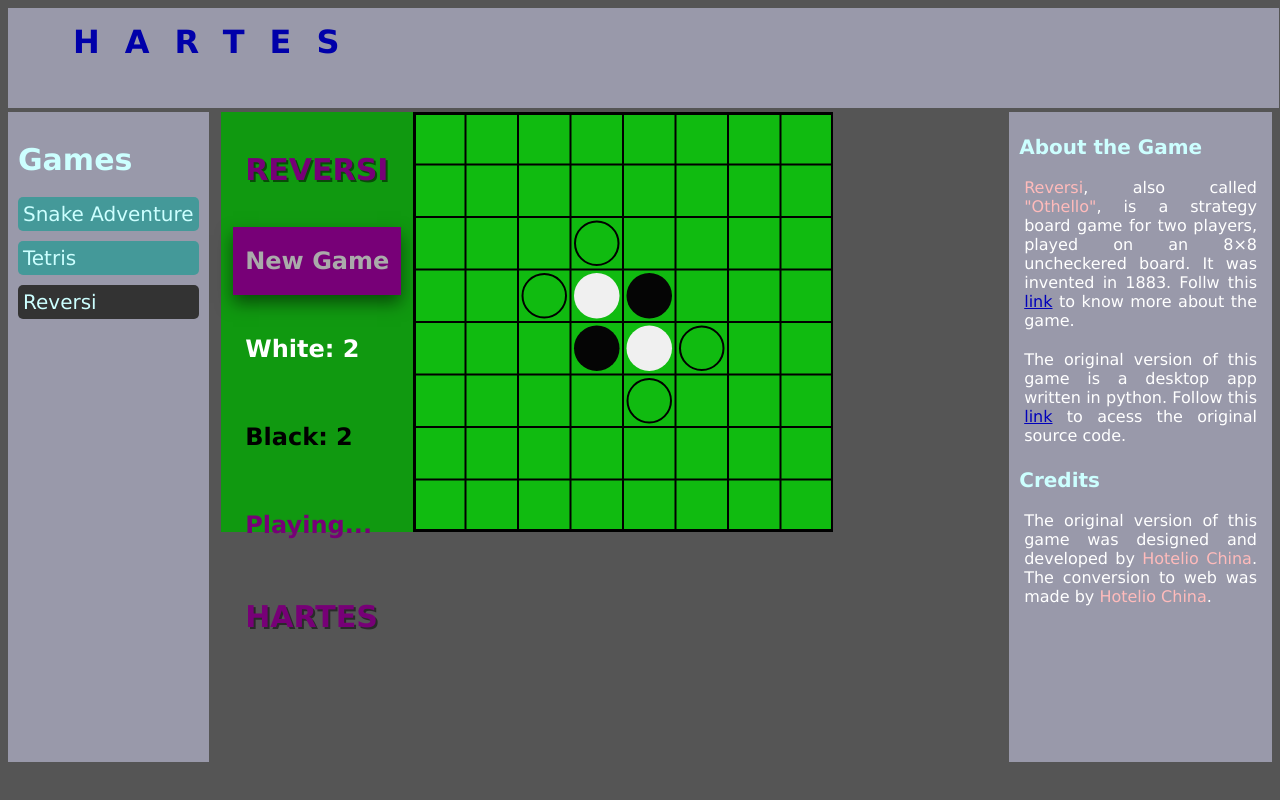
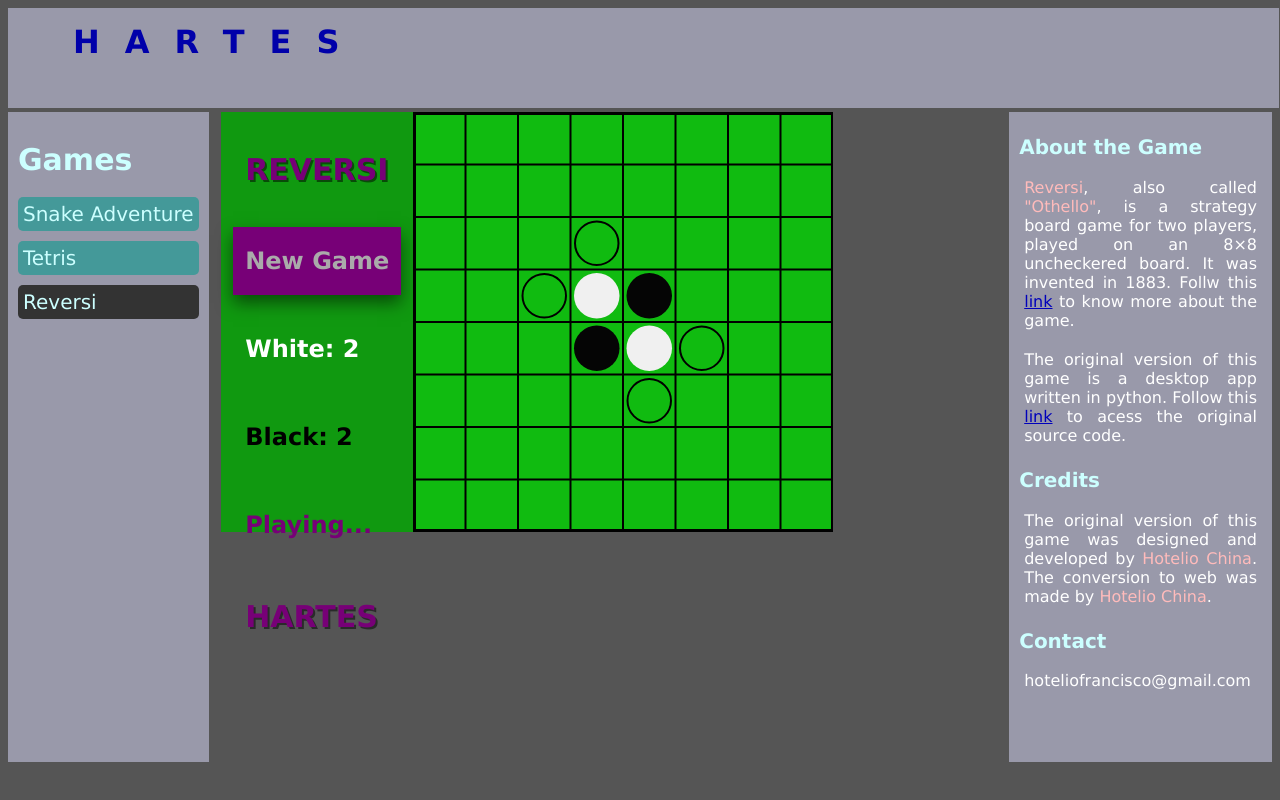
Before and after one commit to Hotelio-C/hagames, a website: page public_html/pages/reversi.html in a window 1280 px wide. Drawn offline with Linux system fonts and the light colour scheme.

Commit message:
Addition of e-mail Contact

```diff
--- a/public_html/pages/reversi.html
+++ b/public_html/pages/reversi.html
@@ -61,6 +61,8 @@ Click nbfs://nbhost/SystemFileSystem/Templates/ClientSide/html.html to edit this
 		The original version of this game was designed and developed by <span style="color:#fbb;">Hotelio China</span>.
 		The conversion to web was made by <span style="color:#fbb;">Hotelio China</span>.
 		</p>
+		<h1>Contact</h1>
+		<p>hoteliofrancisco@gmail.com</p>
 	</div>
 	<p id = "textout"></p>
     </body>
```
Also changed, not shown: public_html/pages/snakeadventure.html (+2 -0 lines), public_html/pages/tetris.html (+2 -0 lines).
